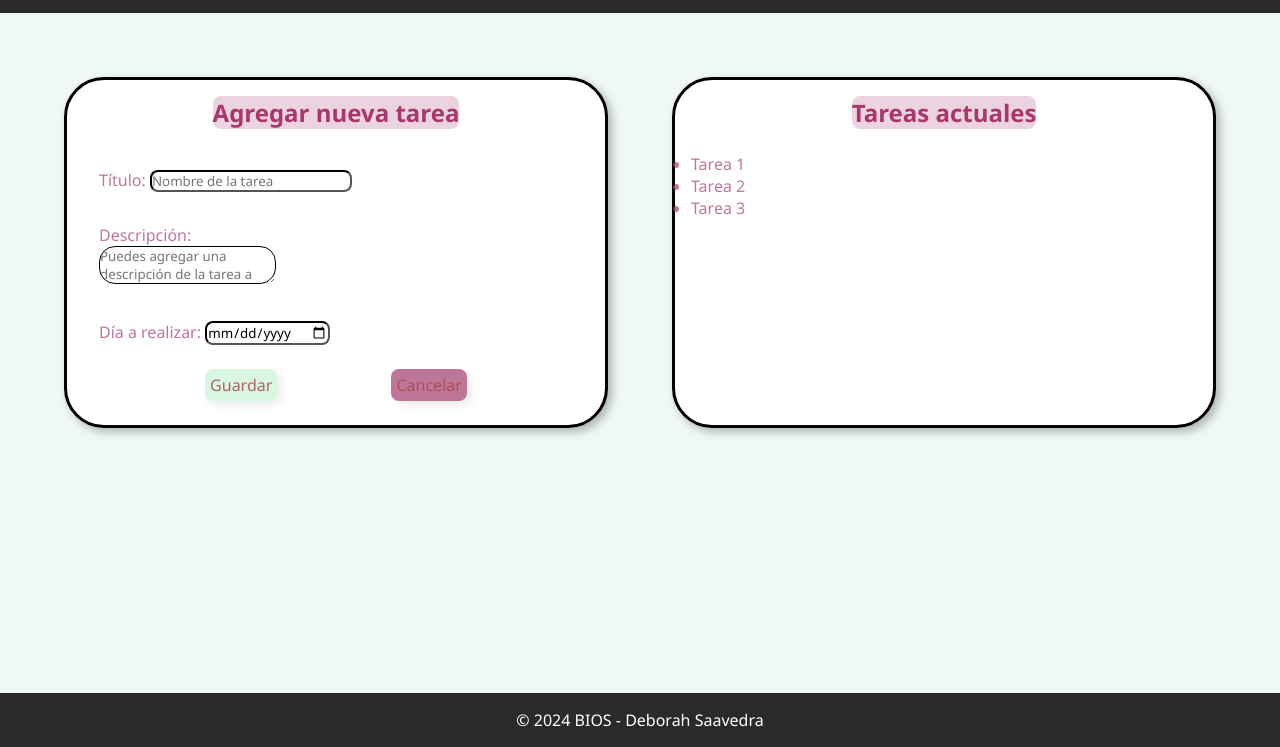
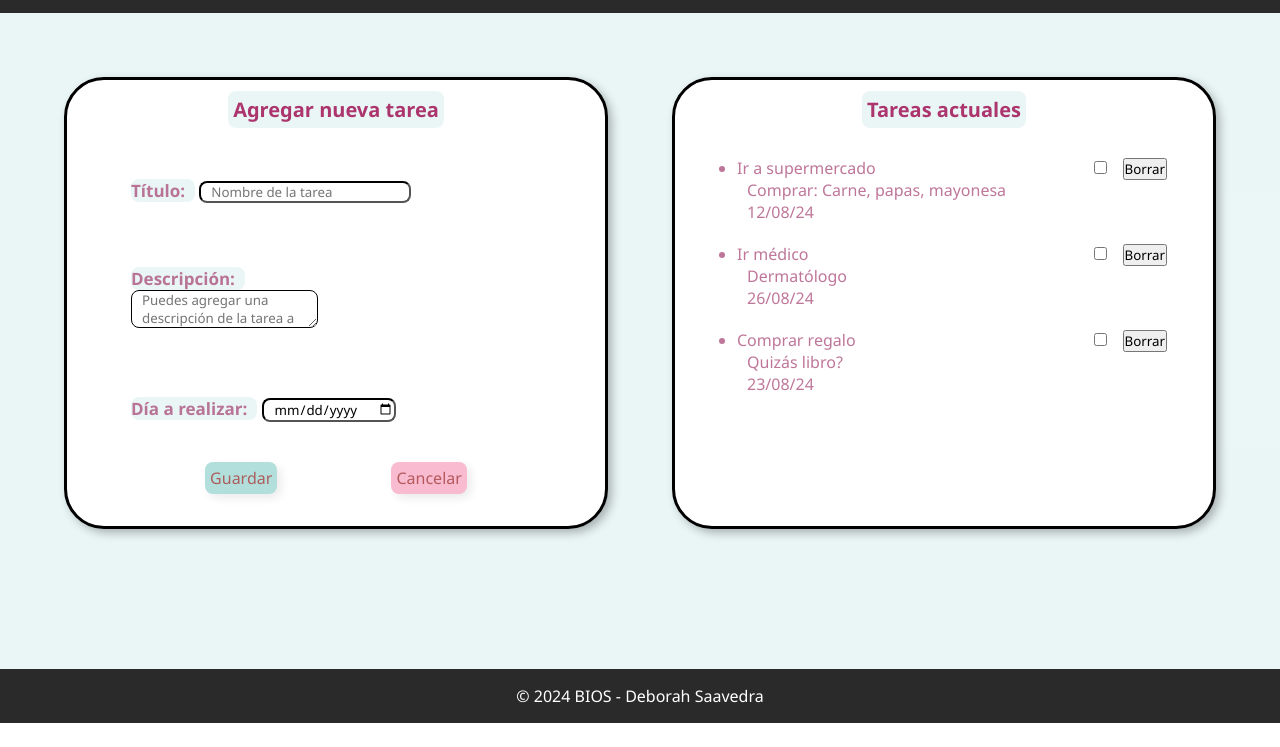
Before and after one commit to DSaaPin/PrimerEntregableBIOS2024, a plain HTML site: page index.html in a window 1280 px wide. Shown: the part 62-809 px from the top of the page. Drawn offline with Linux system fonts and the light colour scheme.

Commit message:
cambios 12-08

```diff
--- a/index.html
+++ b/index.html
@@ -20,14 +20,14 @@
                     <form action="/submit" method="post">
                         <div class="input-formulario">
                             <div class="form-row">
-                                <label for="titulo">Título:</label>
+                                <label class="label-titulo" for="titulo">Título:</label>
                                 <input class="box" type="text" id="titulo" name="titulo"
                                     placeholder="Nombre de la tarea" required />
                             </div>
                             <div class="form-row">
                                 <div class="form-row_descripcion">
                                     <div>
-                                        <label for="descripcion">Descripción:</label>
+                                        <label class="label-titulo" for="descripcion">Descripción:</label>
                                     </div>
                                     <div>
                                         <textarea class="box-textarea" id="descripcion" name="descripcion"
@@ -36,7 +36,7 @@
                                 </div>
                             </div>
                             <div class="form-row">
-                                <label for="fecha">Día a realizar:</label>
+                                <label class="label-titulo" for="fecha">Día a realizar:</label>
                                 <input class="box" type="date" id="fecha" name="fecha" />
                             </div>
                         </div>
@@ -50,9 +50,57 @@
                     <h2><span>Tareas actuales</span></h2>
                     <div class="list">
                         <ul>
-                            <li>Tarea 1</li>
-                            <li>Tarea 2</li>
-                            <li>Tarea 3</li>
+                            <div class="container-tarea">
+                                <div>
+                                    <li>Ir a supermercado
+                                        <ul class="listaInterna">
+                                            <li>Comprar: Carne, papas, mayonesa</li>
+                                            <li>12/08/24</li>
+                                        </ul>
+                                    </li>
+                                </div>
+                                <div class="container-tarea_opciones">
+                                    <div><input type="checkbox" name="tareaCheck" id="check" value="tareaCheck">
+                                    </div>
+                                    <div>
+                                        <button>Borrar</button>
+                                    </div>
+                                </div>
+                            </div>
+                            <div class="container-tarea">
+                                <div>
+                                    <li>Ir médico
+                                        <ul class="listaInterna">
+                                            <li>Dermatólogo</li>
+                                            <li>26/08/24</li>
+                                        </ul>
+                                    </li>
+                                </div>
+                                <div class="container-tarea_opciones">
+                                    <div><input type="checkbox" name="tareaCheck" id="check" value="tareaCheck">
+                                    </div>
+                                    <div>
+                                        <button>Borrar</button>
+                                    </div>
+                                </div>
+                            </div>
+                            <div class="container-tarea">
+                                <div>
+                                    <li>Comprar regalo
+                                        <ul class="listaInterna">
+                                            <li>Quizás libro?</li>
+                                            <li>23/08/24</li>
+                                        </ul>
+                                    </li>
+                                </div>
+                                <div class="container-tarea_opciones">
+                                    <div><input type="checkbox" name="tareaCheck" id="check" value="tareaCheck">
+                                    </div>
+                                    <div>
+                                        <button>Borrar</button>
+                                    </div>
+                                </div>
+                            </div>
                         </ul>
                     </div>
                 </section>
@@ -60,5 +108,8 @@
         </main>
         <footer class="footer">&copy; 2024 BIOS - Deborah Saavedra</footer>
     </div>
+
+    <script src="/js/script.js"></script>
 </body>
+
 </html>
--- a/styles/styles.css
+++ b/styles/styles.css
@@ -17,8 +17,8 @@
 }
 
 main {
-    background-color: #4ba6a417;
-    min-height: 85vh;
+    background-color: #e0f2f1a8;/* #4ba6a417;*/
+    min-height:82vh;
 }
 
 h1 {
@@ -28,22 +28,25 @@ h1 {
 .box-textarea {
     background: none;
     border-color: #000;
-    border-radius: 1rem;
+    border-radius: 0.5rem;
+    padding-left: 10px;
 }
 
 .box {
     background: none;
     border-color:#000;
     border-radius: 0.5rem;
+    padding-left: 10px;
 }
 
 h2 {
     text-align: center;
+    font-size: 20px;
 }
 span{
     color: #ac356d;
-    /*text-decoration: underline;*/
-    background-color: #a1356736;
+    background-color: #e0f2f1a8 ;/* #87828436; */
+    padding: 5px;
     border-radius: 0.5rem;
 }
 
@@ -65,7 +68,7 @@ span{
     border-radius: 2.5rem;
     border-style: solid;
     color: #a0386aaf ;
-    flex-grow: 1;
+    /*flex-grow: 1;*/
     box-shadow: 4px 4px 10px 0 #00000047;
     /*padding:1rem;*/
 }
@@ -79,22 +82,32 @@ span{
 }
 
 .form-row {
-    padding: 1rem;
+    padding: 2rem;
 }
 
 .input-formulario, .list {
     padding-top: 1.5rem;
+    padding-left: 1rem;
+}
+
+.label-titulo{
+    padding-right: 10px;
+    /*padding: 2px;*/
+    border-radius: 0.5rem;
+    font-size: 17px;
+    background-color: #e0f2f1a8;
+    font-weight: bold;
 }
 
 .form-botones {
     display: flex;
     justify-content: space-evenly;
     padding:0.5rem;
+    padding-bottom: 1rem;
 
 }
 
 .boton-submit, .boton-reset {
-    background-color: #15c85429;
     color: #ab4b4bde;
     border: none;
     cursor: pointer;
@@ -103,21 +116,40 @@ span{
     font-size: 16px;
     box-shadow: 4px 4px 10px 0 #00000015
   }
+  .boton-submit{
+  background-color: #b2dfdb;
+}
 
   .boton-submit:hover {
-    background-color: #42905d7c;
+    background-color: #26a699d2;
   }
 
   .boton-reset {
-    background-color: #a0386aaf;
+    background-color: #f8bbd0;
   }
 
   .boton-reset:hover {
-    background-color: #5a6268;
+    background-color: #f06292;
   }
 
+  .container-tarea{
+    display: flex;
+    align-self: center;
+    justify-content: space-between;
+    padding: 10px 30px 10px 30px;
+  }
 
+  .container-tarea_opciones{
+    display: flex;
+    justify-content: space-between;
+    gap: 1rem;
+  }
 
+  .listaInterna {
+    list-style: none;
+    padding-left: 10px;
+
+  }
 .footer {
     background-color: #000000d5;
     color: #fff;
```
Also changed, not shown: js/script.js (renamed from script.js).
